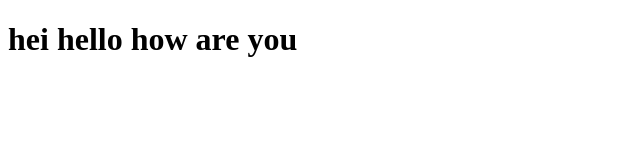
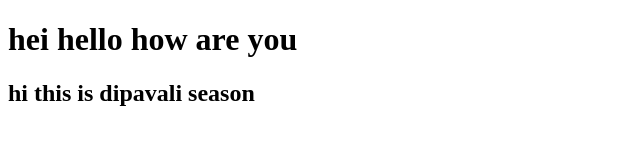
Before and after one commit to prav200126/akku, a plain HTML site: page index.html in a window 1280 px wide. Shown: the whole page, without its empty margins (0-640 px from the left). Drawn offline with Linux system fonts and the light colour scheme.

Commit message:
i did  this

```diff
--- a/index.html
+++ b/index.html
@@ -7,5 +7,6 @@
 </head>
 <body>
     <h1>hei hello how are  you</h1>
+    <h2>hi this is dipavali season
 </body>
 </html>
```
